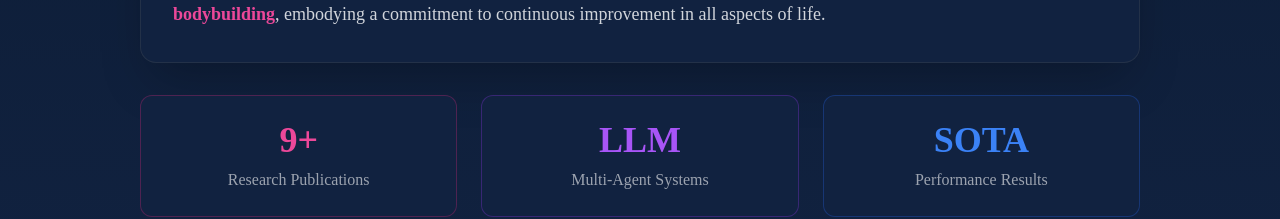
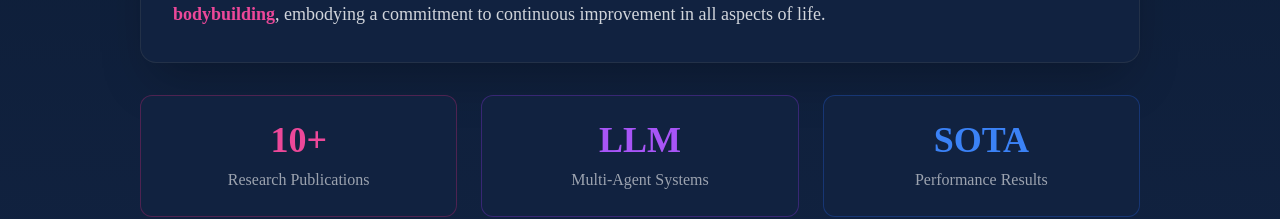
Before and after one commit to AnmolGulati6/page, a React (Create React App) app: page / in a window 1280 px wide. Shown: the part 1480-1699 px from the top of the page. Built offline with nearby package versions, Linux system fonts and the light colour scheme.

Commit message:
Update About.jsx

```diff
--- a/src/components/About.jsx
+++ b/src/components/About.jsx
@@ -55,7 +55,7 @@ const About = () => {
             {/* Stats or Highlights */}
             <div className='grid grid-cols-1 md:grid-cols-3 gap-6 mt-8'>
               <div className='bg-[#112240] rounded-xl p-6 text-center border border-pink-600/30 hover:border-pink-600 transition-all duration-300 transform hover:scale-105'>
-                <p className='text-4xl font-bold text-pink-500 mb-2'>9+</p>
+                <p className='text-4xl font-bold text-pink-500 mb-2'>10+</p>
                 <p className='text-gray-400 font-medium'>Research Publications</p>
               </div>
               <div className='bg-[#112240] rounded-xl p-6 text-center border border-purple-600/30 hover:border-purple-600 transition-all duration-300 transform hover:scale-105'>
```
